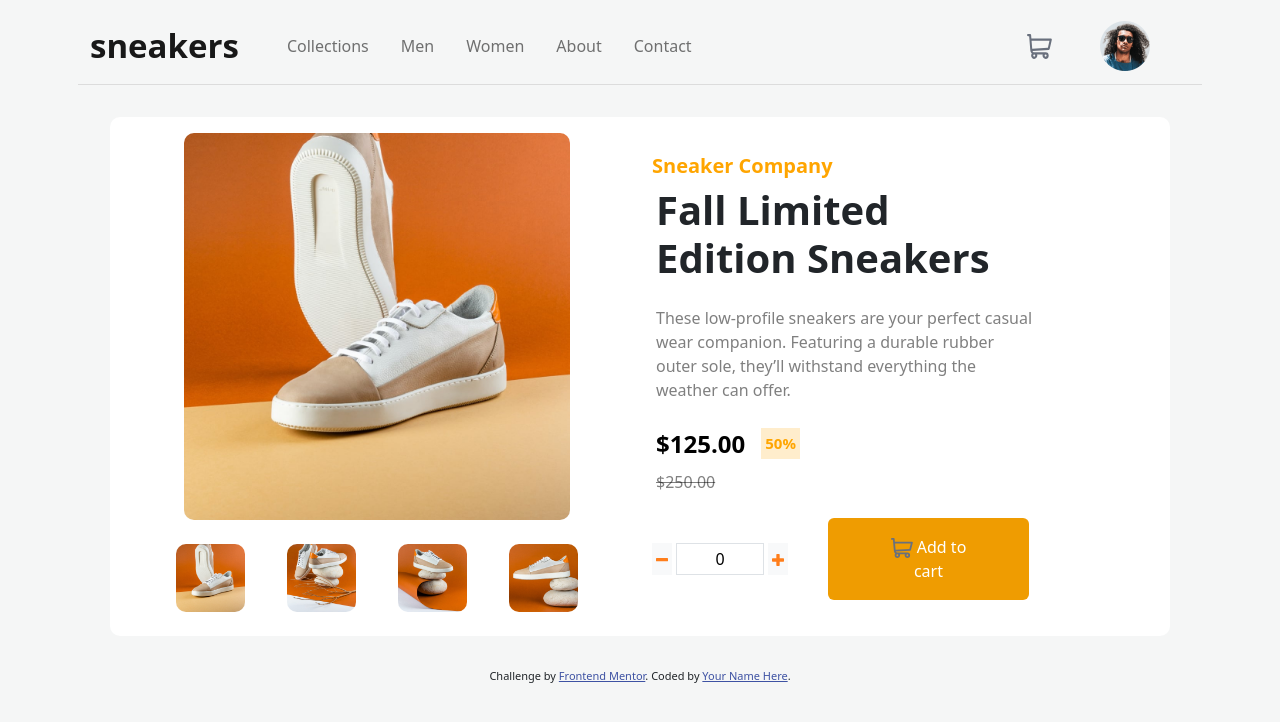
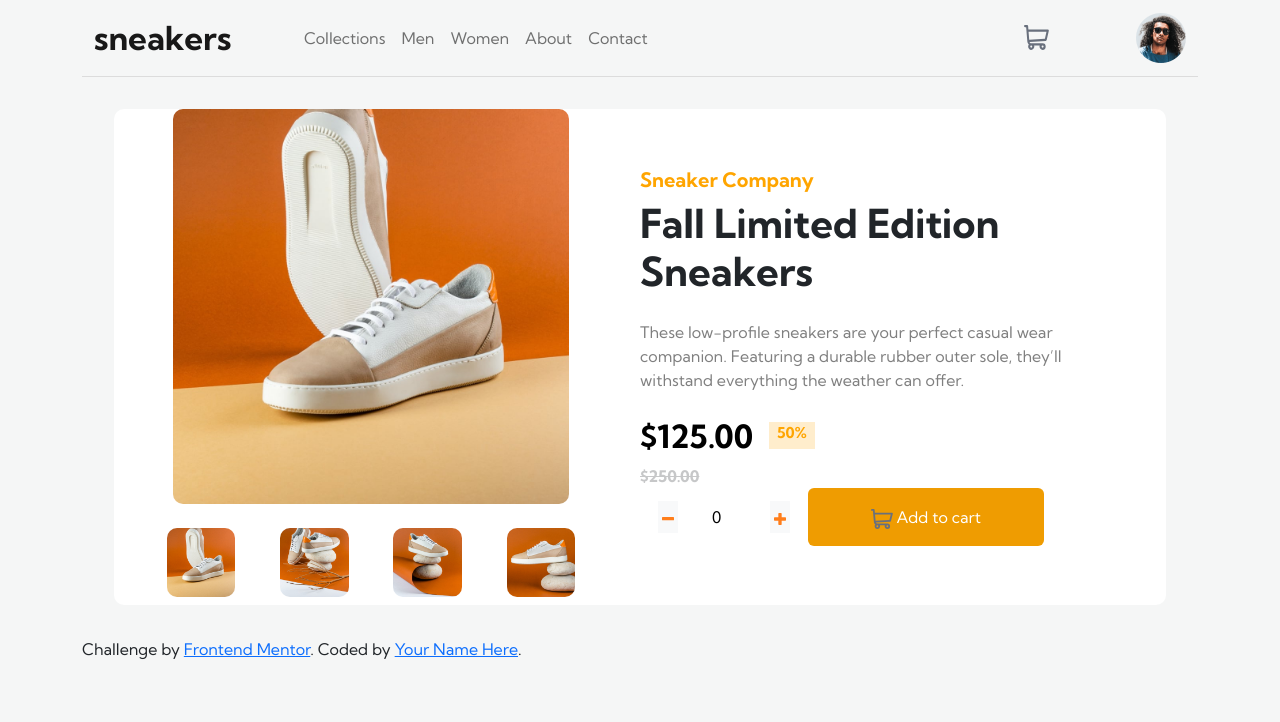
Before and after one commit to Maximiliano021/Market-FrontendMentor, a website: page index.html in a window 1280 px wide. Drawn offline with nearby package versions, Linux system fonts and the light colour scheme.

```diff
--- a/css/style.css
+++ b/css/style.css
@@ -1,13 +1,12 @@
 *{
     padding:0;
     border:0;
+    box-sizing: border-box;
 }
 body{
-    min-width:100vw;
+
     background: #f5f6f6;
-}
-.container{
-    padding:0.5rem
+    font-family: 'Kumbh Sans', sans-serif;
 }
 .navbar{
     border-bottom: 1px solid gainsboro;
@@ -61,3 +60,30 @@
     font-weight: bold;
     font-size: 33px;
 }
+.card-img-bottom:hover{
+    opacity: 0.5;
+    transition:0.2s
+}
+input[type="number"]{
+    -webkit-appearance: textfield !important;
+    margin: 0;
+    -moz-appearance:textfield !important;
+}
+
+
+@media (max-width:993px){
+    .container{
+        margin:0;
+        padding:0;
+    }
+    .navbar-collapse{
+        position: absolute;
+        background: white;
+        z-index: 100;
+        box-shadow: 1px 1px 25px 10px black;
+        border-radius:10px;
+    }
+    .main{
+        margin:0;
+    }
+}
--- a/index.html
+++ b/index.html
@@ -1,108 +1,144 @@
 <!DOCTYPE html>
 <html lang="en">
+
 <head>
   <meta charset="UTF-8">
-  <meta name="viewport" content="width=device-width, initial-scale=1.0"> <!-- displays site properly based on user's device -->
+  <meta name="viewport" content="width=device-width, initial-scale=1.0">
+  <!-- displays site properly based on user's device -->
   <link rel="icon" type="image/png" sizes="32x32" href="./images/favicon-32x32.png">
   <title>Frontend Mentor | E-commerce product page</title>
   <!-- Feel free to remove these styles or customise in your own stylesheet 👍 -->
   <style>
-    .attribution { font-size: 11px; text-align: center; }
-    .attribution a { color: hsl(228, 45%, 44%); }
+    @import url('https://fonts.googleapis.com/css2?family=Kumbh+Sans:wght@400;700&display=swap');
     </style>
   <!-- CSS only -->
-  <link href="https://cdn.jsdelivr.net/npm/bootstrap@5.2.0-beta1/dist/css/bootstrap.min.css" rel="stylesheet" integrity="sha384-0evHe/X+R7YkIZDRvuzKMRqM+OrBnVFBL6DOitfPri4tjfHxaWutUpFmBp4vmVor" crossorigin="anonymous">
+  <link href="https://cdn.jsdelivr.net/npm/bootstrap@5.2.0-beta1/dist/css/bootstrap.min.css" rel="stylesheet"
+    integrity="sha384-0evHe/X+R7YkIZDRvuzKMRqM+OrBnVFBL6DOitfPri4tjfHxaWutUpFmBp4vmVor" crossorigin="anonymous">
   <link rel="stylesheet" href="css/style.css">
 </head>
+
 <body>
   <div class="container">
     <nav class="navbar navbar-expand-lg">
-      <div class="container-fluid">
-
-        <button class="navbar-toggler" type="button" data-bs-toggle="collapse" data-bs-target="#navbarText" aria-controls="navbarText" aria-expanded="false" aria-label="Toggle navigation">
+      <div class="row w-100 m-auto ">
+        <button class="col-2 -bottom-0 navbar-toggler" type="button" data-bs-toggle="collapse" data-bs-target="#navbarText"
+          aria-controls="navbarText" aria-expanded="false" aria-label="Toggle navigation">
           <span class="navbar-toggler-icon"></span>
         </button>
-        <a class="navbar-brand logo" href="#">sneakers</a>
+        <a class="col-lg-2 col-6 navbar-brand logo" href="#">sneakers</a>
 
-
-        <div class="collapse navbar-collapse mx-3" id="navbarText">
-          <ul class="navbar-nav me-auto mb-2 mb-lg-0  d-flex justify-content-between ">
-            <li class="nav-item mx-2">
+        <div class="col-lg-7 collapse navbar-collapse top-100 col-4" id="navbarText">
+          <ul class="navbar-nav  me-auto mb-2 mb-lg-0 d-flex justify-content-between">
+            <li class="nav-item">
               <a class="nav-link" aria-current="page" href="#">Collections</a>
             </li>
-            <li class="nav-item mx-2">
+            <li class="nav-item">
               <a class="nav-link" href="#">Men</a>
             </li>
-            <li class="nav-item mx-2">
+            <li class="nav-item">
               <a class="nav-link" href="#">Women</a>
             </li>
-            <li class="nav-item mx-2">
+            <li class="nav-item">
               <a class="nav-link" href="#">About</a>
             </li>
-            <li class="nav-item mx-2">
+            <li class="nav-item">
               <a class="nav-link" href="#">Contact</a>
             </li>
           </ul>
         </div>
 
-        <form class="navbar-brand d-flex align-items-center">
-          <a class="w-auto icon-cart nav-link d-flex justify-content-center" href="#">
-            <img class="icon-cart-img mx-4" src="images/icon-cart.svg">
+        <form class="col-lg-2  col-3 d-flex justify-content-between align-items-center">
+          <a class=" icon-cart nav-link d-flex justify-content-end" href="#">
+            <img class=" icon-cart-img" src="images/icon-cart.svg" />
           </a>
-
-            <img class="icon-user mx-4" src="images/image-avatar.png">
-          </a>
+          <img class=" icon-user" src="images/image-avatar.png" />
         </form>
       </div>
     </nav>
 
 
     <div class="main">
-      <div class="row d-flex justify-content-center align-items-center p-3">
-          <div class="col-6 col-mb-2 d-block justify-content-center">
+      <div class="row d-flex justify-content-center align-items-center p-sm-0 ">
+
+        <!-- vista desktop -->
+        <div class="d-none d-lg-block col-12 col-lg-6 col-mb-2 justify-content-center">
           <div class="card d-flex justify-content-center mx-auto mb-3" style="width: 77%;">
-              <img src="/images/image-product-1.jpg" class="card-img card-img-top" alt="...">
+            <img src="images/image-product-1.jpg" class="card-img card-img-top" alt="...">
           </div>
 
-            <div class="p-2  d-flex justify-content-evenly">
-              <a class="card" href="/"style="width: 4.3rem;">
-                <img src="/images/image-product-1.jpg" class="card-img card-img-bottom" alt="...">
+          <div class="p-2 d-flex justify-content-evenly">
+            <a class="card" href="/" style="width: 4.3rem;">
+              <img src="images/image-product-1.jpg" class="card-img card-img-bottom" alt="...">
             </a>
-              <a class="card" href="/"style="width: 4.3rem;">
-                <img src="/images/image-product-2.jpg" class="card-img card-img-bottom" alt="...">
+            <a class="card" href="/" style="width: 4.3rem;">
+              <img src="images/image-product-2.jpg" class="card-img card-img-bottom" alt="...">
             </a>
-              <a class="card" href="/"style="width: 4.3rem;">
-                <img src="/images/image-product-3.jpg" class="card-img card-img-bottom" alt="...">
+            <a class="card" href="/" style="width: 4.3rem;">
+              <img src="images/image-product-3.jpg" class="card-img card-img-bottom" alt="...">
             </a>
-              <a class="card" href="/"style="width: 4.3rem;">
-                <img src="/images/image-product-4.jpg" class="card-img card-img-bottom" alt="...">
+            <a class="card" href="/" style="width: 4.3rem;">
+              <img src="images/image-product-4.jpg" class="card-img card-img-bottom" alt="...">
             </a>
           </div>
         </div>
 
-          <div class="col-6 col-mb-10 justify-content-start">
+        <!-- vista mobile -->
+        <div id="carouselExampleControls" class="d-sm-block d-lg-none carousel slide my-lg-4 mb-sm-4"
+          data-bs-ride="carousel">
+          <div class="carousel-inner">
+            <div class="carousel-item active">
+              <img src="images/image-product-1.jpg" class="d-block w-100" alt="hola">
+            </div>
+            <div class="carousel-item">
+              <img src="images/image-product-2.jpg" class="d-block w-100" alt="hola1">
+            </div>
+            <div class="carousel-item">
+              <img src="images/image-product-3.jpg" class="d-block w-100" alt="hola2">
+            </div>
+          </div>
+          <button class="carousel-control-prev" type="button" data-bs-target="#carouselExampleControls"
+            data-bs-slide="prev">
+            <span class="carousel-control-prev-icon" aria-hidden="true"></span>
+            <span class="visually-hidden">Previous</span>
+          </button>
+          <button class="carousel-control-next" type="button" data-bs-target="#carouselExampleControls"
+            data-bs-slide="next">
+            <span class="carousel-control-next-icon carousel-button" aria-hidden="true"></span>
+            <span class="visually-hidden">Next</span>
+          </button>
+        </div>
+
+
+        <div class=" col-11 col-lg-6 col-mb-10 justify-content-start p-1 p-lg-0  my-3 my-lg-0">
           <h5 class="item-marca">Sneaker Company</h5>
-            <div class="description w-75 m-1">
+          <div class="description  col-12 col-lg-10">
             <h2 class="description-title mb-4">Fall Limited Edition Sneakers</h2>
             <label class="text-black-50 mb-3">
               These low-profile sneakers are your perfect casual wear companion. Featuring a
               durable rubber outer sole, they’ll withstand everything the weather can offer.
             </label>
-              <div class=" mt-2 mb-2 w-25 d-flex justify-content-between align-items-center">
-                <div class="fs-4  text-black fw-bold">$125.00</div>
+            <!-- <div class=" mt-2 mb-2 col-6 d-lg-flex justify-content-between align-items-center">
+              <div class="fs-4 text-black fw-bold">$125.00</div>
               <label class="descuento p-1 mx-3">50%</label>
             </div>
-              <strike class="text-black-50">$250.00</strike>
+            <strike class="text-black-50">$250.00</strike> -->
+            <div class="col-12 col-lg-6 d-lg-block d-flex  justify-content-lg-center justify-content-between  align-items-center">
+              <div class=" col-5 my-1 d-flex justify-content-lg-start justify-content-between align-items-center ">
+                <div class="fs-2 text-black precio fw-bold">$125.00</div>
+                <label class="text-center descuento mx-3 pb-1 pe-2 ps-2">50%</label>
               </div>
-
-             <form class="buy mt-4 d-flex justify-content-start w-75 align-items-center">
-                <div class=" w-50 buy-options d-flex justify-content-start">
-                  <button class="p-1 icon-minus bg-light"><img src="images/icon-minus.svg"/></button>
-                  <input class="w-50 border buy-value text-center mx-1" type="text" value="0" placeholder="0">
-                  <button class="p-1 icon-plus bg-light"><img src="images/icon-plus.svg"/></button>
+              <strike class="opacity-25 fw-bold ">$250.00</strike>
             </div>
-                <a class="py-3 px-5 btn btn-buy">
-                  <img class="buy-img" src="images/icon-cart.svg"/>
+          </div>
+          <form
+            class="mx-auto my-4 my-lg-0 mx-lg-0  buy mt-4 d-lg-flex d-block justify-content-start col-10 col-lg-9 align-items-center">
+            <div class=" buy-options d-flex justify-content-lg-center justify-content-between">
+              <button class="p-1 icon-minus bg-light"><img src="images/icon-minus.svg" /></button>
+              <input class="w-50  buy-value text-center mx-1" type="number" value="0" placeholder="0">
+              <button class="p-1 icon-plus bg-light"><img src="images/icon-plus.svg" /></button>
+            </div>
+            <a class=" my-3 my-lg-0 py-3 col-12 col-lg-7 px-5 btn btn-buy">
+              <img class="" src="images/icon-cart.svg" />
               Add to cart
             </a>
           </form>
@@ -117,6 +153,9 @@
     </div>
   </div>
   <!-- JavaScript Bundle with Popper -->
-  <script src="https://cdn.jsdelivr.net/npm/bootstrap@5.2.0-beta1/dist/js/bootstrap.bundle.min.js" integrity="sha384-pprn3073KE6tl6bjs2QrFaJGz5/SUsLqktiwsUTF55Jfv3qYSDhgCecCxMW52nD2" crossorigin="anonymous"></script>
+  <script src="https://cdn.jsdelivr.net/npm/bootstrap@5.2.0-beta1/dist/js/bootstrap.bundle.min.js"
+    integrity="sha384-pprn3073KE6tl6bjs2QrFaJGz5/SUsLqktiwsUTF55Jfv3qYSDhgCecCxMW52nD2"
+    crossorigin="anonymous"></script>
 </body>
+
 </html>
--- /dev/null
+++ b/package.json
@@ -0,0 +1,5 @@
+{
+  "dependencies": {
+    "bootstrap": "^5.2.0-beta1"
+  }
+}
```
Also changed, not shown: 1 other file. Lines whose indentation alone changed are shown as unchanged.
